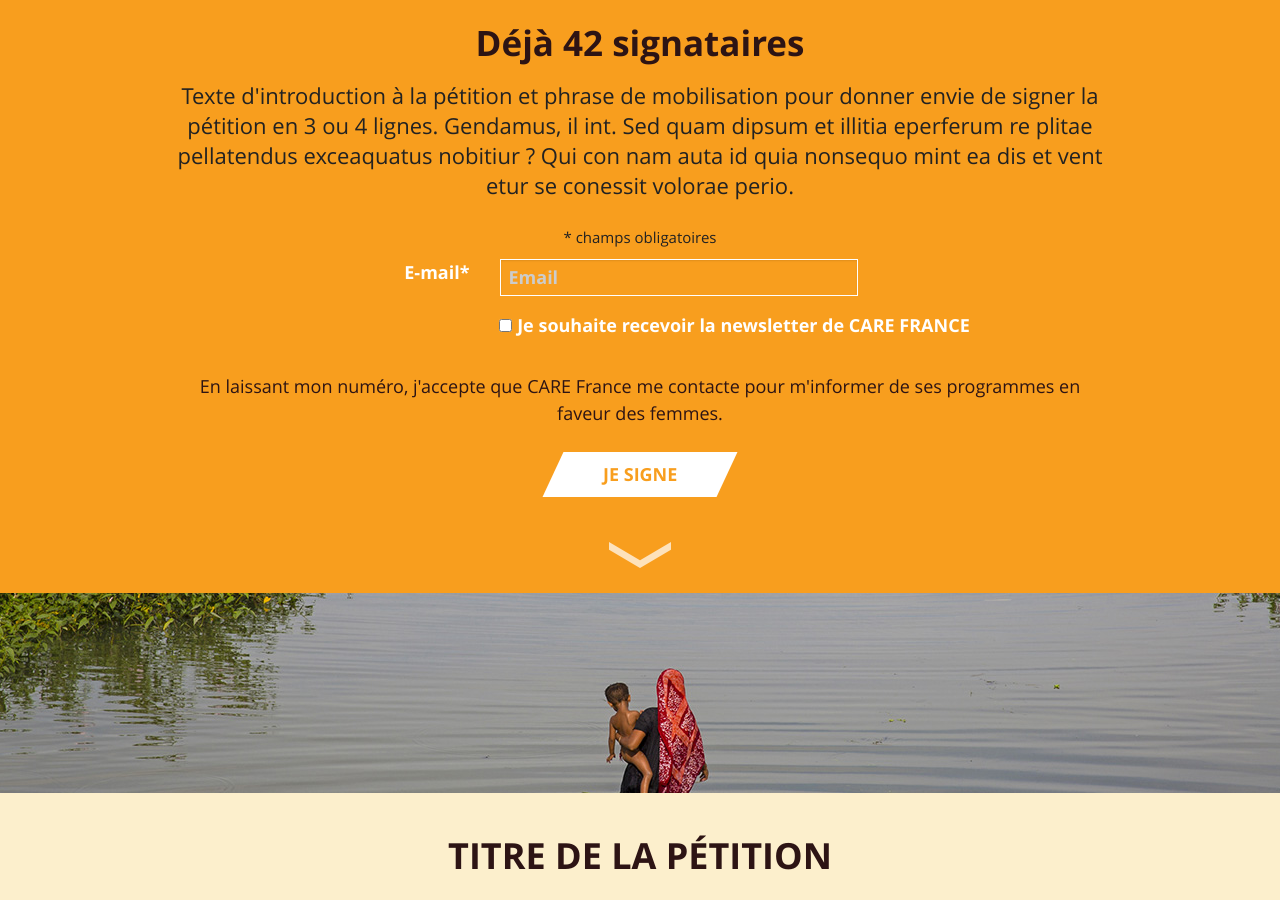
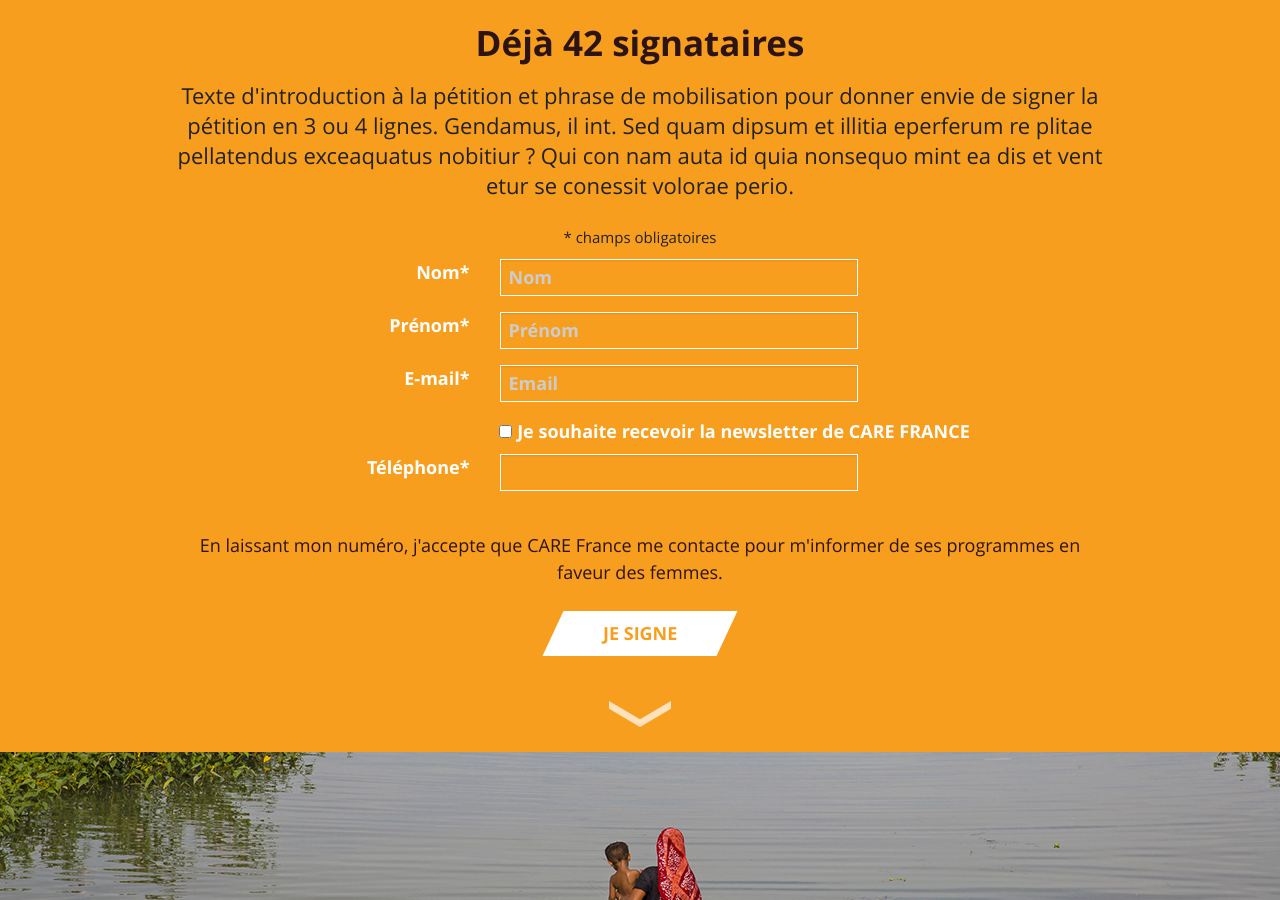
Before and after one commit to adfinitas-app/care-petition, a Jekyll site: the page built from _petitions/test.md, in a window 1280 px wide and 900 px high, scrolled down 544 px. Built offline with Jekyll 4.4.1, drawn with Linux system fonts in a browser that asks for light colours.

Commit message:
Updated '_includes/petition.html' via CloudCannon

```diff
--- a/_includes/petition.html
+++ b/_includes/petition.html
@@ -43,7 +43,7 @@
 					</div>
 
 					<form class="custom" action="index.html" method="post">
-						{% if page.contenu_petition.formulaire.config_form.lastname == false %}
+						{% if page.contenu_petition.formulaire.config_form.lastname.visibility == true %}
 						<div class="row">
 							<div class="medium-offset-2 medium-2 columns medium-text-right">
 								<label for="form-lastname" class="control-label" >Nom*</label>
@@ -53,7 +53,7 @@
 							</div>
 						</div>
 						{% endif %}
-						{% if page.contenu_petition.formulaire.config_form.firstname == true %}
+						{% if page.contenu_petition.formulaire.config_form.firstname.visibility == true %}
 						<div class="row">
 							<div class="medium-offset-2 medium-2 columns medium-text-right">
 								<label for="form-firstname" class="control-label">Prénom*</label>
@@ -80,7 +80,7 @@
 								</div>
 							</div>
 						</div>
-						{% if page.contenu_petition.formulaire.config_form.phone == true %}
+						{% if page.contenu_petition.formulaire.config_form.phone.visibility == true %}
 						<div class="row">
 							<div class="medium-offset-2 medium-2 columns medium-text-right">
 								<label for="form-phone" class="control-label">Téléphone*</label>
```
